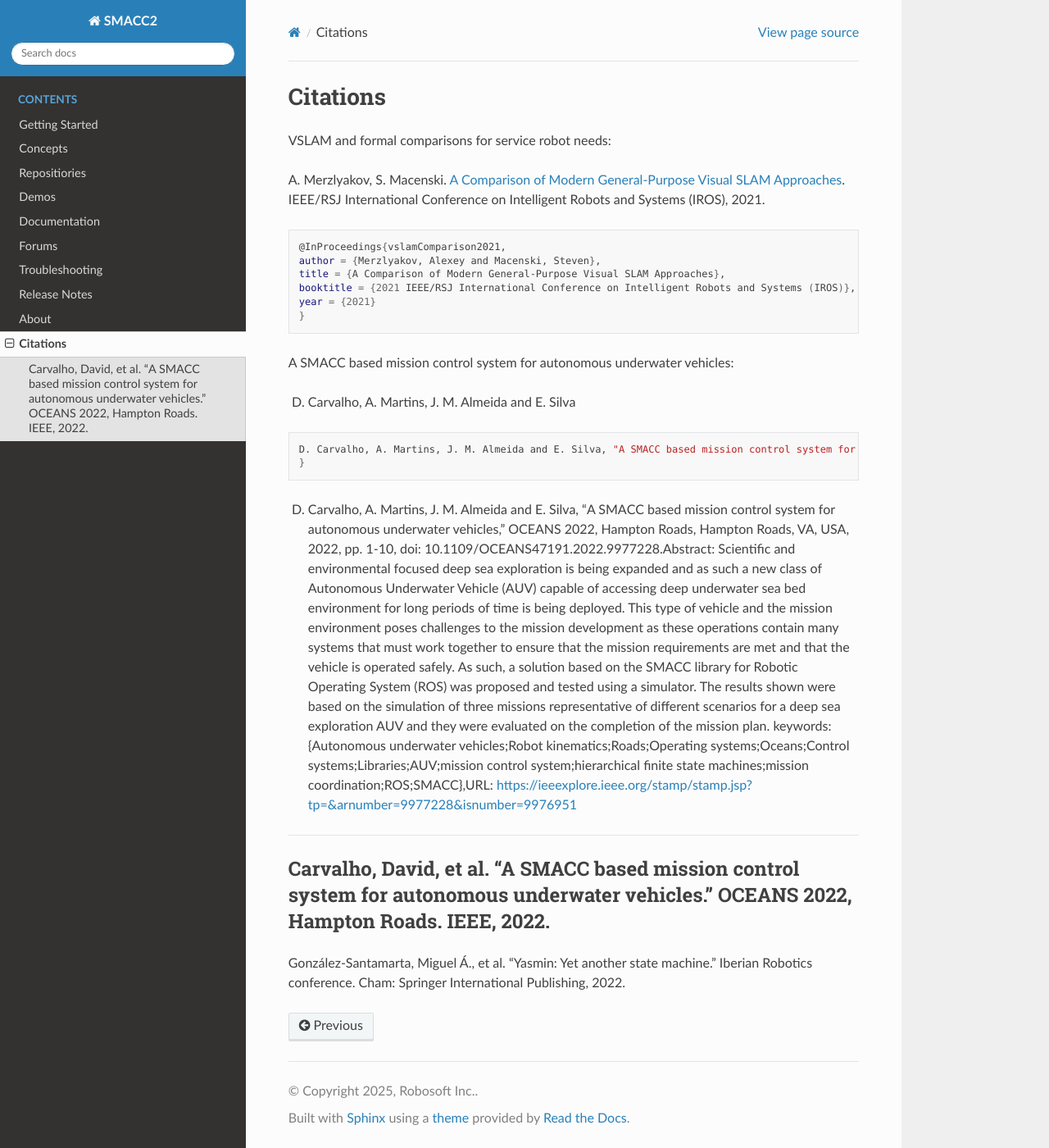
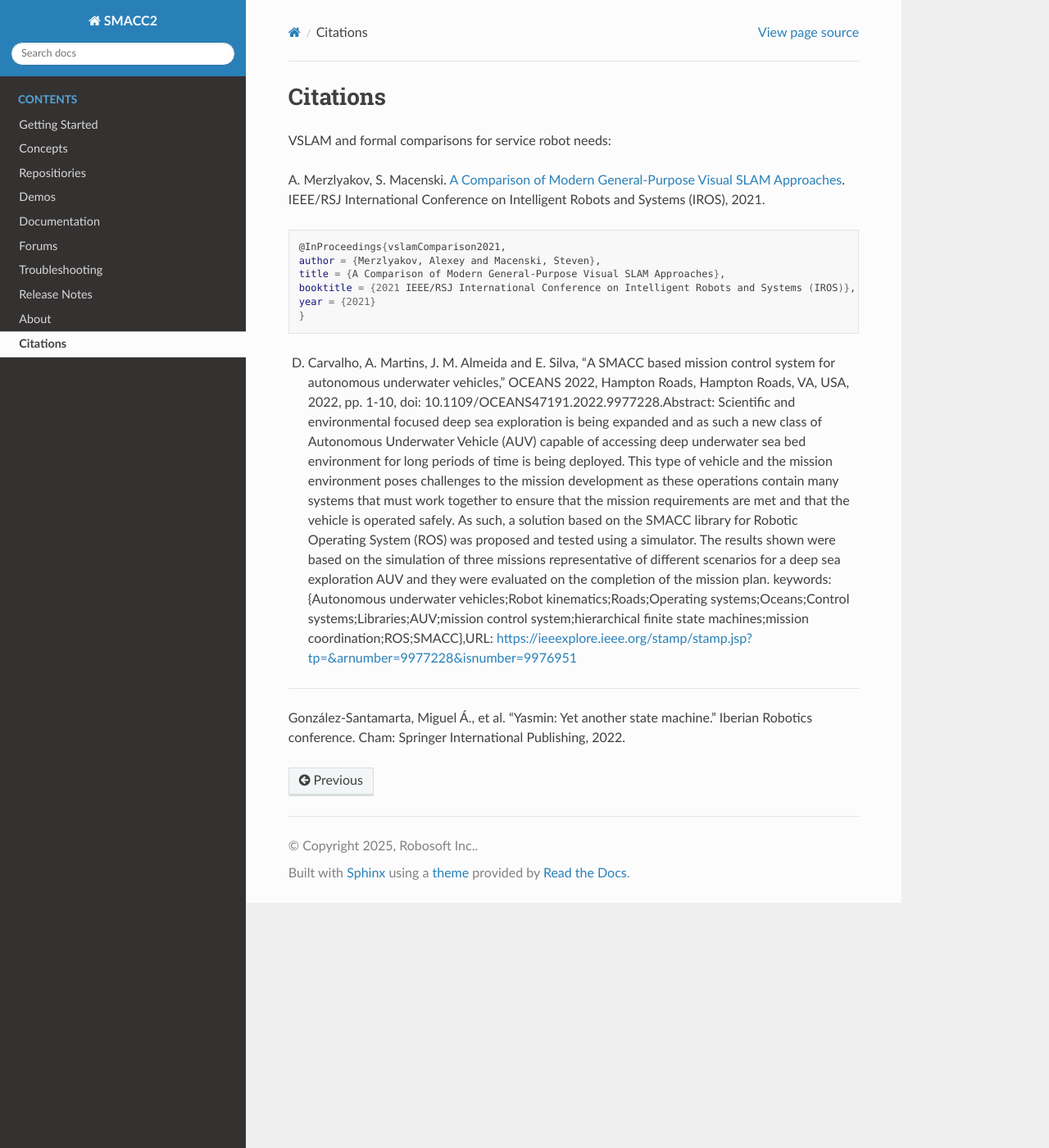
Before and after one commit to robosoft-ai/smacc2_docs, a Sphinx documentation site: the page built from docs/source/citations.rst, in a window 1280 px wide and 1400 px high. Shown: the whole window at 82% size. Built offline with Sphinx 7.4.7 and the Read the Docs theme 3.1.0, drawn with Linux system fonts in a browser that asks for light colours.

Commit message:
Update citations.rst

```diff
--- a/docs/source/citations.rst
+++ b/docs/source/citations.rst
@@ -16,20 +16,9 @@ IEEE/RSJ International Conference on Intelligent Robots and Systems (IROS), 2021
    year = {2021}
    }
 
-A SMACC based mission control system for autonomous underwater vehicles:
-
-D. Carvalho, A. Martins, J. M. Almeida and E. Silva
-
-.. code-block:: bash
-
-   D. Carvalho, A. Martins, J. M. Almeida and E. Silva, "A SMACC based mission control system for autonomous underwater vehicles," OCEANS 2022, Hampton      Roads, Hampton Roads, VA, USA, 2022, pp. 1-10, doi: 10.1109/OCEANS47191.2022.9977228. keywords: {Autonomous underwater vehicles;Robot                     kinematics;Roads;Operating systems;Oceans;Control systems;Libraries;AUV;mission control system;hierarchical finite state machines;mission                 coordination;ROS;SMACC},
-   }
-
 
 D. Carvalho, A. Martins, J. M. Almeida and E. Silva, "A SMACC based mission control system for autonomous underwater vehicles," OCEANS 2022, Hampton Roads, Hampton Roads, VA, USA, 2022, pp. 1-10, doi: 10.1109/OCEANS47191.2022.9977228.Abstract: Scientific and environmental focused deep sea exploration is being expanded and as such a new class of Autonomous Underwater Vehicle (AUV) capable of accessing deep underwater sea bed environment for long periods of time is being deployed. This type of vehicle and the mission environment poses challenges to the mission development as these operations contain many systems that must work together to ensure that the mission requirements are met and that the vehicle is operated safely. As such, a solution based on the SMACC library for Robotic Operating System (ROS) was proposed and tested using a simulator. The results shown were based on the simulation of three missions representative of different scenarios for a deep sea exploration AUV and they were evaluated on the completion of the mission plan. keywords: {Autonomous underwater vehicles;Robot kinematics;Roads;Operating systems;Oceans;Control systems;Libraries;AUV;mission control system;hierarchical finite state machines;mission coordination;ROS;SMACC},URL: https://ieeexplore.ieee.org/stamp/stamp.jsp?tp=&arnumber=9977228&isnumber=9976951
 
 -----
 
-Carvalho, David, et al. "A SMACC based mission control system for autonomous underwater vehicles." OCEANS 2022, Hampton Roads. IEEE, 2022.
------
 González-Santamarta, Miguel Á., et al. "Yasmin: Yet another state machine." Iberian Robotics conference. Cham: Springer International Publishing, 2022.
```
